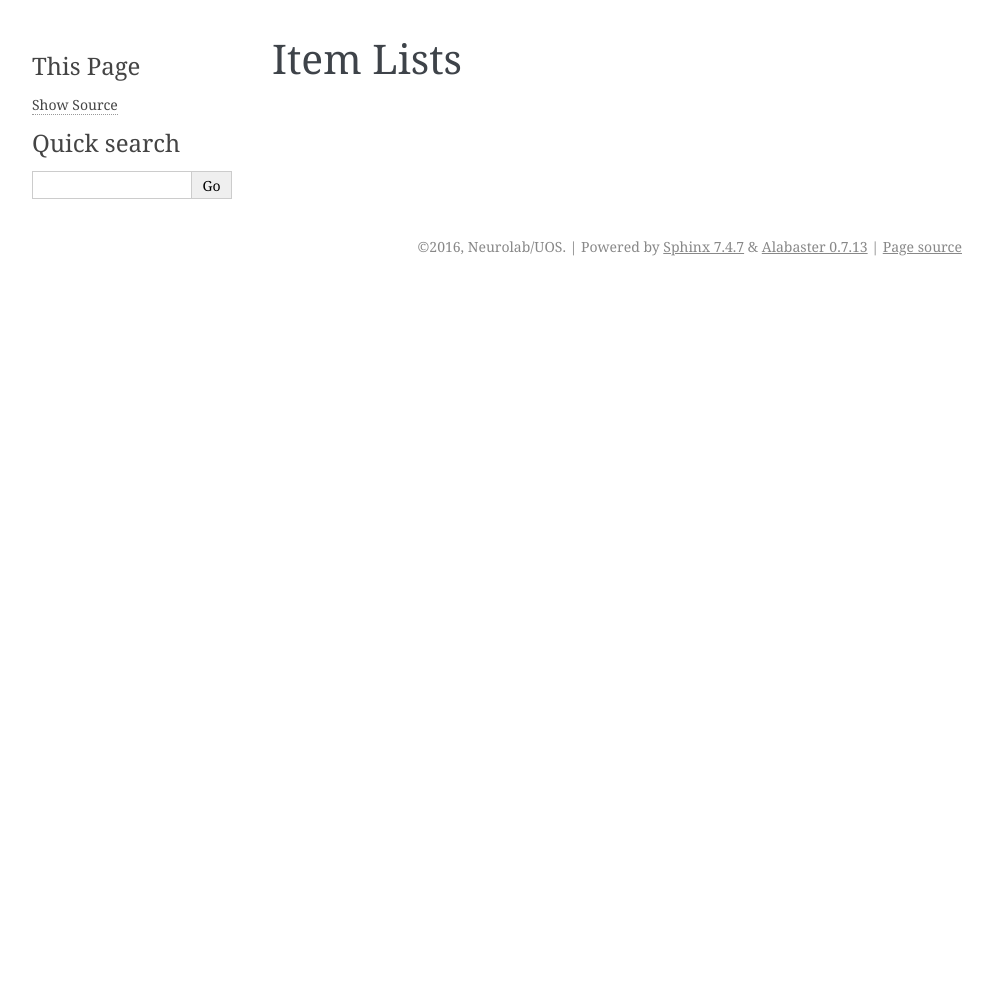
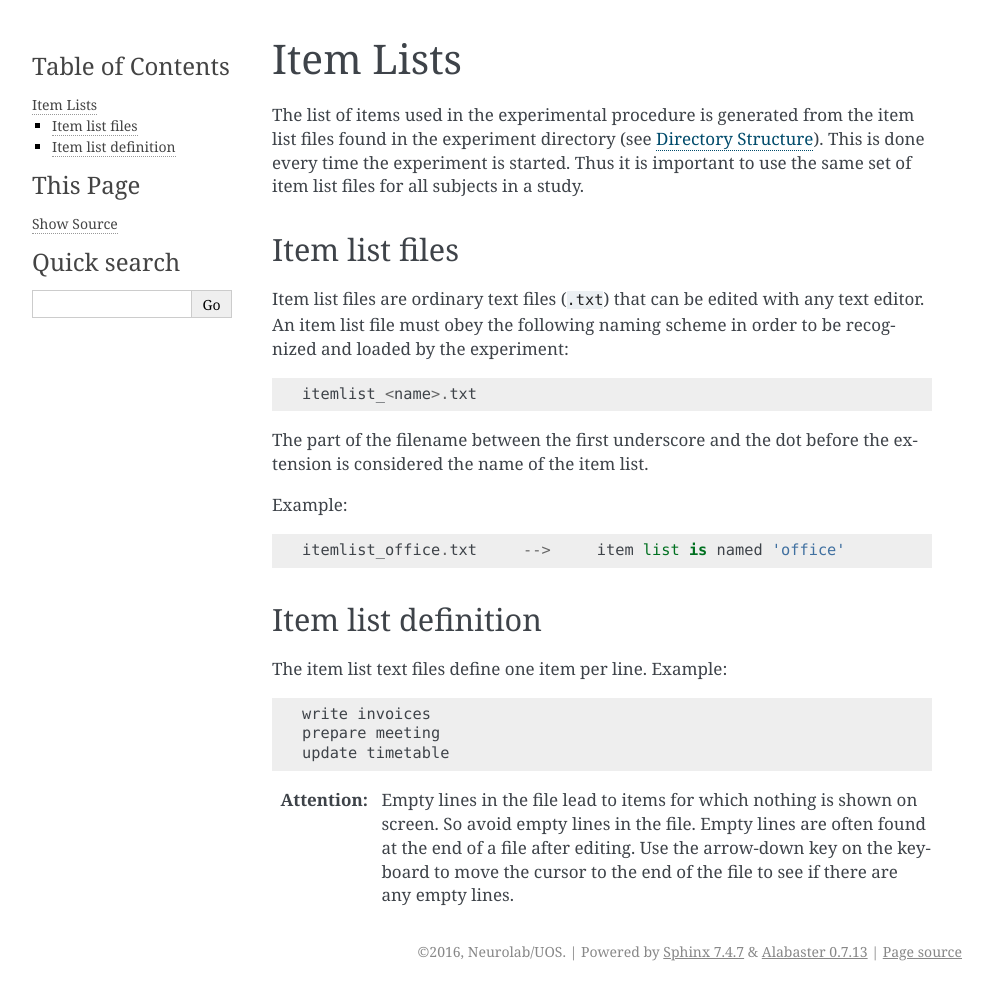
Before and after one commit to bwulff/selfinfiltration-experiment-doc, a Sphinx documentation site: the page built from docs/source/itemlists.rst, in a window 1280 px wide. Shown: the whole page, without its empty margins (148-1141 px from the left). Built offline with Sphinx 7.4.7, drawn with Linux system fonts in a browser that asks for light colours; pages that are not in the unit, such as notebooks, are missing from menus; before the commit the page ends 900 px from its top, so only the background shows below that.

Commit message:
updated item list page

```diff
--- /dev/null
+++ b/docs/source/datatable.rst
@@ -0,0 +1,2 @@
+Understanding the Data Tables
+=============================
--- a/docs/source/directory.rst
+++ b/docs/source/directory.rst
@@ -1,2 +1,3 @@
+.. _directory_structure:
 Directory Structure
 ===================
--- /dev/null
+++ b/docs/source/faq.rst
@@ -0,0 +1,2 @@
+Frequently Asked Questions
+==========================
--- a/docs/source/index.rst
+++ b/docs/source/index.rst
@@ -13,4 +13,7 @@ Contents:
 
    directory
    itemlists
+   logfiles
+   datatable
    running
+   faq
--- a/docs/source/itemlists.rst
+++ b/docs/source/itemlists.rst
@@ -1,2 +1,37 @@
 Item Lists
 ==========
+
+The list of items used in the experimental procedure is generated from the item
+list files found in the experiment directory (see :ref:`directory_structure`).
+This is done every time the experiment is started. Thus it is important to use
+the same set of item list files for all subjects in a study.
+
+Item list files
+---------------
+Item list files are ordinary text files (``.txt``) that can be edited with any
+text editor. An item list file must obey the following naming scheme in order to
+be recognized and loaded by the experiment::
+
+  itemlist_<name>.txt
+
+The part of the filename between the first underscore and the dot before the
+extension is considered the name of the item list.
+
+Example::
+
+  itemlist_office.txt     -->     item list is named 'office'
+
+
+Item list definition
+--------------------
+The item list text files define one item per line. Example::
+
+  write invoices
+  prepare meeting
+  update timetable
+
+:Attention:
+  Empty lines in the file lead to items for which nothing is shown on screen. So
+  avoid empty lines in the file. Empty lines are often found at the end of a
+  file after editing. Use the arrow-down key on the keyboard to move the cursor
+  to the end of the file to see if there are any empty lines.
```
